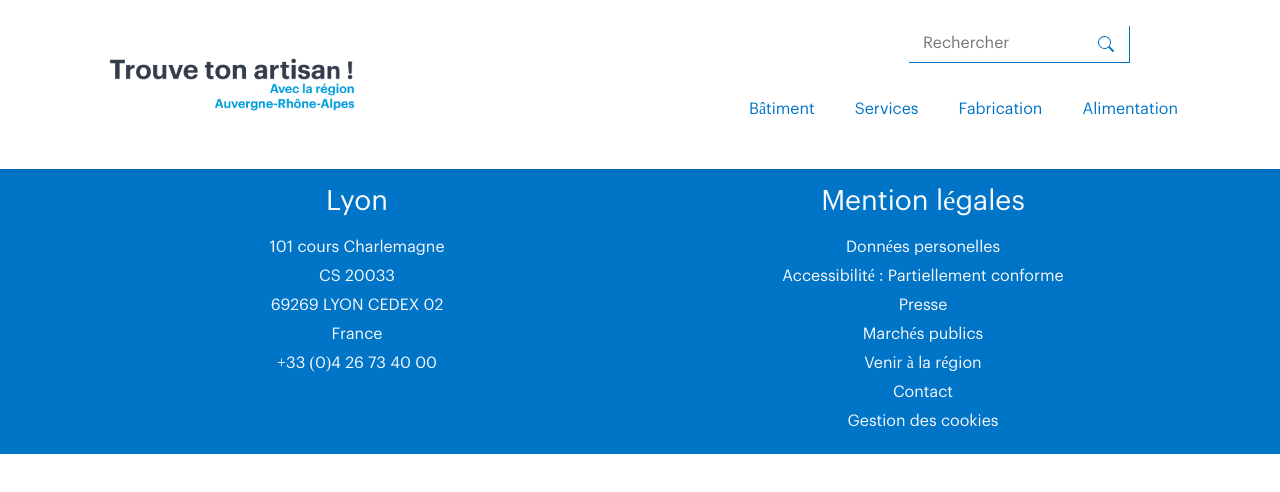
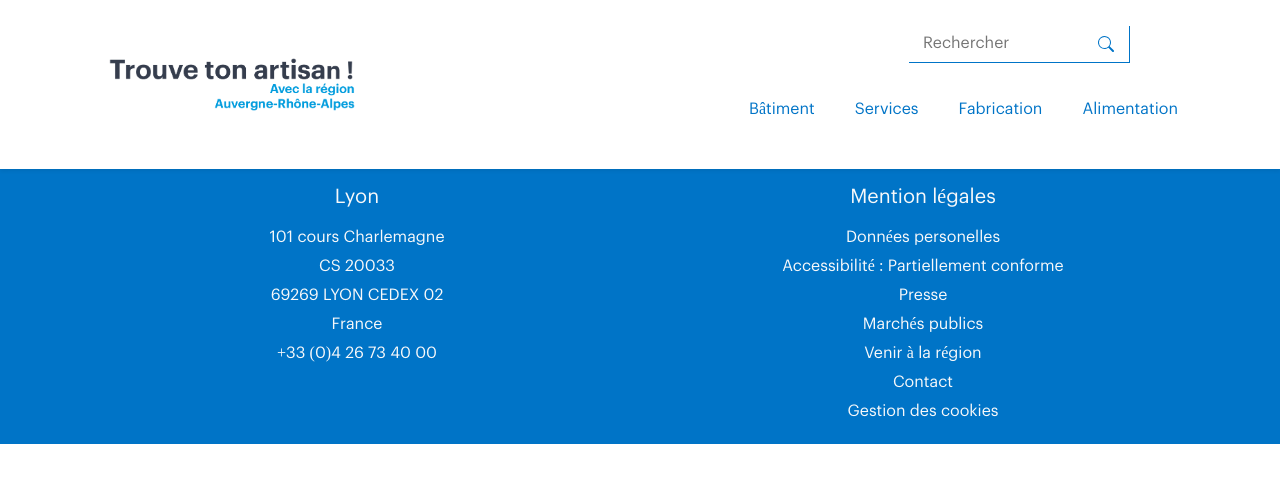
Before and after one commit to Dada-nol/TrouveTonArtisan, a React (Create React App) app: page / in a window 1280 px wide. Shown: the top 492 px of the page. Built offline with nearby package versions, Linux system fonts and the light colour scheme.

Commit message:
modify footer

```diff
--- a/src/Components/Footer.jsx
+++ b/src/Components/Footer.jsx
@@ -7,7 +7,7 @@ function Footer() {
       <div className="container text-center text-light p-3">
         <div className="row">
           <div className="col-lg col-md-6">
-            <h3 className="mb-3">Lyon</h3>
+            <h5 className="mb-3">Lyon</h5>
             <p>101 cours Charlemagne</p>
             <p>CS 20033</p>
             <p>69269 LYON CEDEX 02</p>
@@ -16,7 +16,7 @@ function Footer() {
           </div>
 
           <div className="col-lg col-md-6">
-            <h3 className="mb-3">Mention légales</h3>
+            <h5 className="mb-3">Mention légales</h5>
             <p>Données personelles</p>
 
             <p>Accessibilité : Partiellement conforme</p>
```
